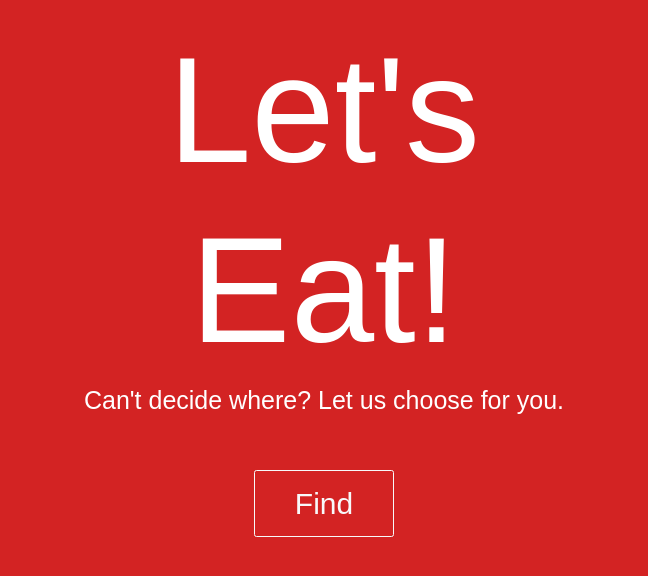
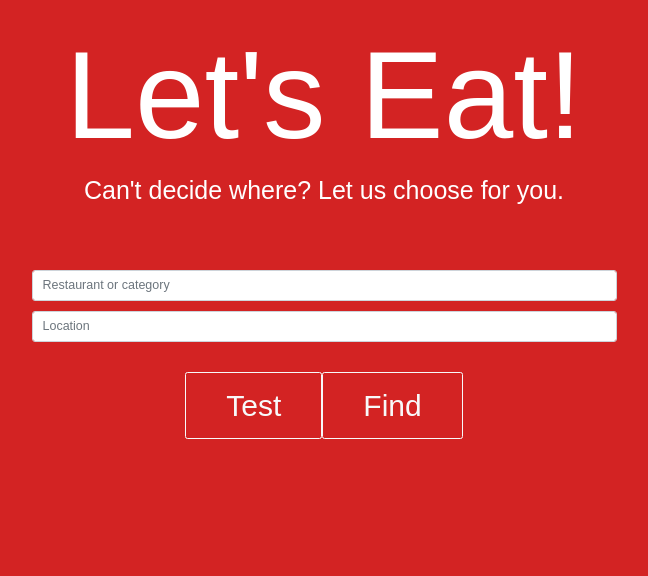
Before and after one commit to hiidamian1/Lets-Eat, a React (Create React App) app in the folder client/: page / in a window 1280 px wide. Shown: the top 576 px of the page, without its empty margins (316-964 px from the left). Built offline with nearby package versions, Linux system fonts and the light colour scheme.

Commit message:
checkpoint, non funtioning. working on handling user location

```diff
--- a/client/src/App.css
+++ b/client/src/App.css
@@ -25,12 +25,12 @@ html {
 }
 
 .app-title {
-  font-size: 12.5rem;
+  font-size: 10rem;
 }
 
 @media(min-width: 992px) {
   .app-title {
-    font-size: 15rem;
+    font-size: 12.5rem;
   }
 }
 
@@ -38,8 +38,13 @@ html {
   font-size: 2.5rem;
 }
 
+.search-root {
+  padding-top: 6rem;
+}
+
 .search-button {
-  margin: 5rem 0rem;
+  /*margin: 3rem 0rem;*/
+  margin: 2rem 0rem;
   padding: 1rem 4rem;
   font-size: 3rem;
 }
--- a/client/src/App.js
+++ b/client/src/App.js
@@ -4,25 +4,59 @@ import test from "./test";
 
 import Search from "./components/Search";
 import Result from "./components/Result";
+import LocationAlert from "./components/LocationAlert";
 
 class App extends React.Component {
   constructor() {
     super();
     this.state = {
-      restaurant: {}
+      result: {},
+      userLocationStatus: -1,
+      userDetectedCoords: false, // will be truthy if user is geolocated
+      userManualLocation: false // will be truthy if user manually enters location
     }
   }
 
   findRestaurant(e) {
     e.preventDefault();
 
-    this.setState({restaurant: test[Math.floor(Math.random() * test.length)]});
+    this.setState({result: test[Math.floor(Math.random() * test.length)]});
+  }
+
+  handleLocation(e) {
+    e.preventDefault();
+
+    if (navigator.geolocation) {
+
+      function success(position) {
+        console.log("Position found!"); //alert or flash message
+
+        this.setState({userLocationStatus: 1, userDetectedCoords: position.coords});
+      }
+
+      success = success.bind(this);
+
+      function error() {
+        this.setState({userLocationStatus: 0, userDetectedCoords: {}});
+
+        console.log("Could not locate position"); //alert or flash message
+      }
+
+      error = error.bind(this);
+
+      const options = {
+        timeout: 5000,
+      };
+
+      navigator.geolocation.getCurrentPosition(success, error, options);
+    } else {
+      console.log("could not access location")
+    }
   }
 
   render() {
     this.findRestaurant = this.findRestaurant.bind(this);
-
-    console.log(this.state.restaurant);
+    this.handleLocation = this.handleLocation.bind(this);
 
     return (
       <div className="app-root container-fluid">
@@ -31,8 +65,11 @@ class App extends React.Component {
             <h1 className="app-title">Let's Eat!</h1>
             <h3 className="app-description">Can't decide where? Let us choose for you.</h3>
           </div>
-          <Search findRestaurant={this.findRestaurant}/>
-          {this.state.restaurant.id && <Result restaurant={this.state.restaurant}/>}
+          <Search findRestaurant={this.findRestaurant} handleLocation={this.handleLocation}/>
+
+          {this.state.userLocationStatus > -1 && <LocationAlert status={this.state.userLocationStatus}/>}
+
+          {this.state.result.id && <Result result={this.state.result} userDetectedCoords={this.state.userDetectedCoords} userManualLocation={this.state.userManualLocation}/>}
         </div>
       </div>
     );
--- /dev/null
+++ b/client/src/components/LocationAlert.js
@@ -0,0 +1,28 @@
+import React from "react";
+import "../App.css";
+
+class LocationAlert extends React.Component {
+  render() {
+    let message = "";
+    let alertStyle = "";
+
+    if (this.props.status === 0) {
+      message = "Sorry, but we couldn't find you! Please enter your location manually.";
+      alertStyle = "alert-warning";
+    } else {
+      message = "Located!";
+      alertStyle = "alert-success";
+    }
+
+    return (
+      <div className={"alert alert-dismissible fade show " + alertStyle} role="alert">
+        {message}
+        <button type="button" className="close" data-dismiss="alert" aria-label="Close">
+          <span aria-hidden="true">&times;</span>
+        </button>
+      </div>
+    );
+  }
+}
+
+export default LocationAlert;
--- a/client/src/components/Result.js
+++ b/client/src/components/Result.js
@@ -64,6 +64,8 @@ class Result extends React.Component {
             <a href={directions} className="result-address" target="_blank">
               {address}
             </a>
+
+            {this.props.userLocation.latitude && <div>{this.props.userLocation.latitude + " " + this.props.userLocation.longitude}</div>}
           </div>
         </div>
       </div>
--- a/client/src/components/Search.js
+++ b/client/src/components/Search.js
@@ -4,11 +4,22 @@ import '../App.css';
 class Search extends React.Component {
   render() {
     return (
-      <div className="button-root">
+      <form className="search-root">
+        <div className="col">
+          <div className="form-group row">
+            <input className="form-control form-control-lg" type="text" name="type" placeholder="Restaurant or category"/>
+          </div>
+          <div className="form-group row">
+            <input className="form-control form-control-lg" type="text" name="location" placeholder="Location"/>
+          </div>
+        </div>
+        <button className="btn btn-outline-light search-button" onClick={this.props.handleLocation}>
+          Test
+        </button>
         <button className="btn btn-outline-light search-button" onClick={this.props.findRestaurant}>
           Find
         </button>
-      </div>
+      </form>
     );
   }
 }
```
